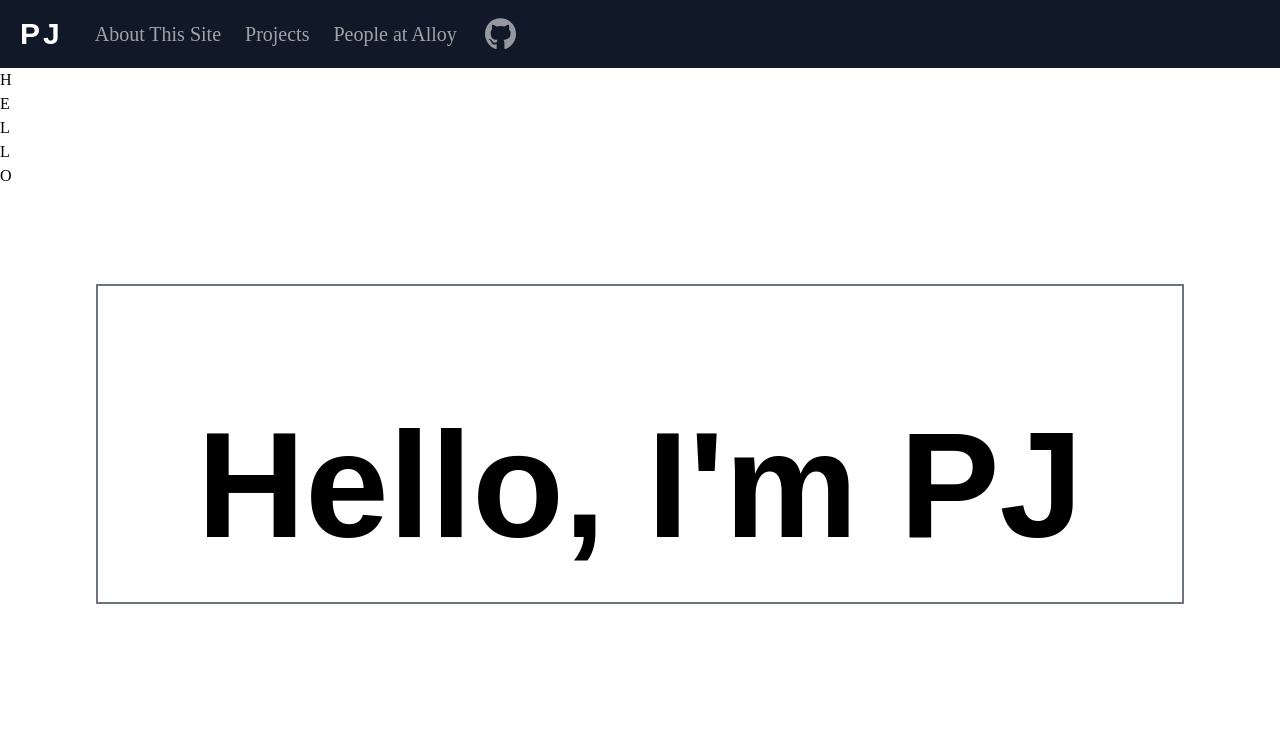
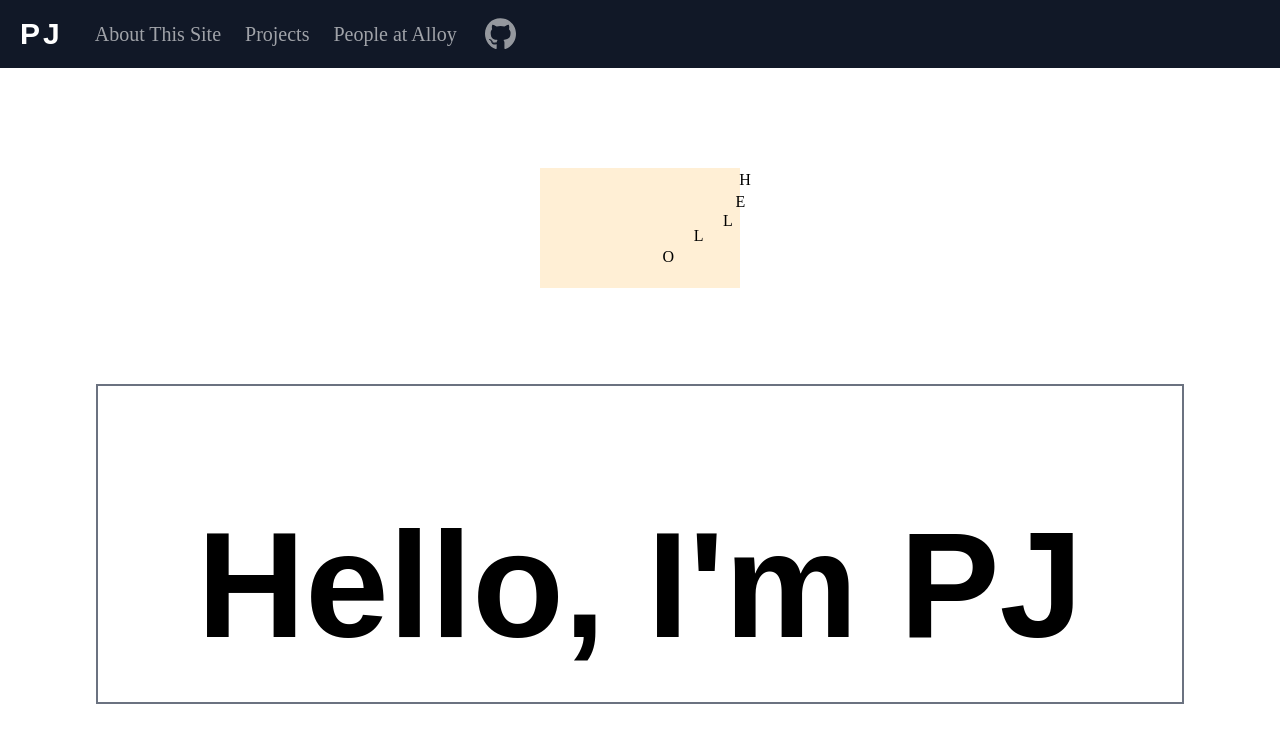
Before and after one commit to PJ-J/portfolio-sanity, a React (Create React App) app: page / in a window 1280 px wide. Shown: the top 742 px of the page. Built offline with nearby package versions, Linux system fonts and the light colour scheme.

Commit message:
made it do a funny jump

```diff
--- a/package.json
+++ b/package.json
@@ -16,6 +16,7 @@
     "react-mouse-particles": "^1.1.5",
     "react-router-dom": "^6.3.0",
     "react-scripts": "5.0.1",
+    "styled-components": "^5.3.5",
     "web-vitals": "^2.1.4"
   },
   "scripts": {
--- a/src/components/Home.js
+++ b/src/components/Home.js
@@ -3,6 +3,15 @@ import React from "react";
 // import MouseParticles from 'react-mouse-particles'
 import "./Home.css";
 import { motion } from "framer-motion";
+import styled from 'styled-components';
+
+const Wrapper = styled(motion.div)`
+  width: 200px;
+  margin: auto;
+  margin-top: 100px;
+  background: papayawhip;
+`;
+
 
 const containerVariant = {
   hidden: {
@@ -33,31 +42,35 @@ const letterHolder = {
   visible: {
     opacity: 1,
     transition: {
-      duration: 2,
-      staggerChildren: 0.5,
+      staggerChildren: 0.05,
     },
   },
-}
+};
 
 const letter = {
-  hidden: { opacity: 0 },
-  visible: { opacity: 1 },
-}
+  hidden: {  },
+  visible: {
+
+    x: 200,
+    y: [0, -20, 0],
+
+    transition: {
+      yoyo: Infinity,
+      duration: .5,
+    },
+  },
+};
 
 const Home = () => {
   return (
     <main>
-    <motion.div
-    variants={letterHolder}
-    initial="hidden"
-    animate="visible"
-    >
-      <motion.p variants={letter}>H</motion.p>
-      <motion.p variants={letter}>E</motion.p>
-      <motion.p variants={letter}>L</motion.p>
-      <motion.p variants={letter}>L</motion.p>
-      <motion.p variants={letter}>O</motion.p>
-    </motion.div>
+      <Wrapper variants={letterHolder} initial="hidden" animate="visible">
+        <motion.p variants={letter}>H</motion.p>
+        <motion.p variants={letter}>E</motion.p>
+        <motion.p variants={letter}>L</motion.p>
+        <motion.p variants={letter}>L</motion.p>
+        <motion.p variants={letter}>O</motion.p>
+      </Wrapper>
       <motion.div
         className="border-solid border-2 border-gray-500 mt-24 mx-24"
         variants={containerVariant}
@@ -78,7 +91,6 @@ const Home = () => {
           </motion.h1>
         </motion.section>
       </motion.div>
-
     </main>
   );
 };
```
Also changed, not shown: 1 other file (tests, documents, lock files or other folders).
